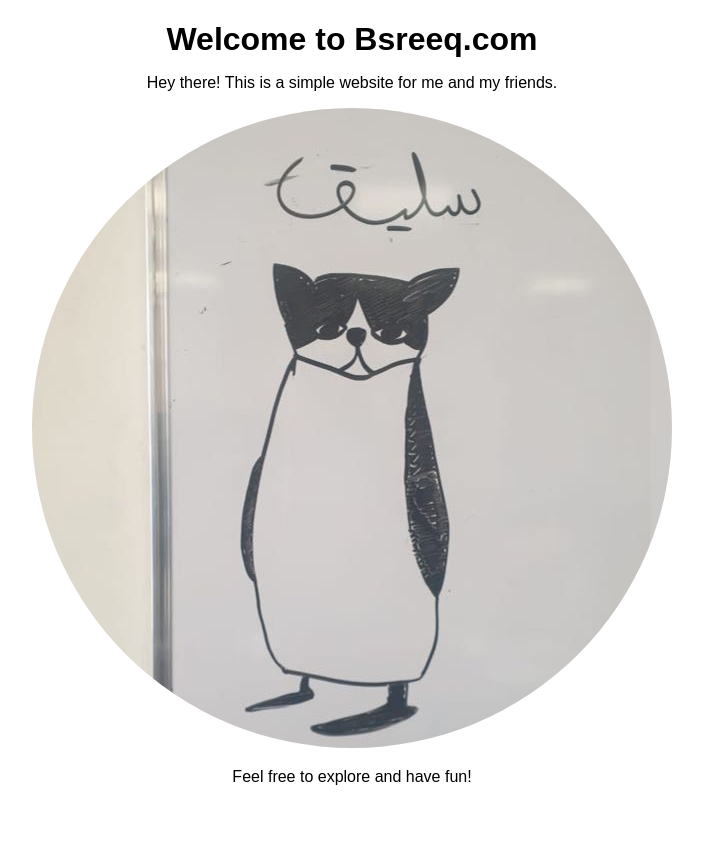
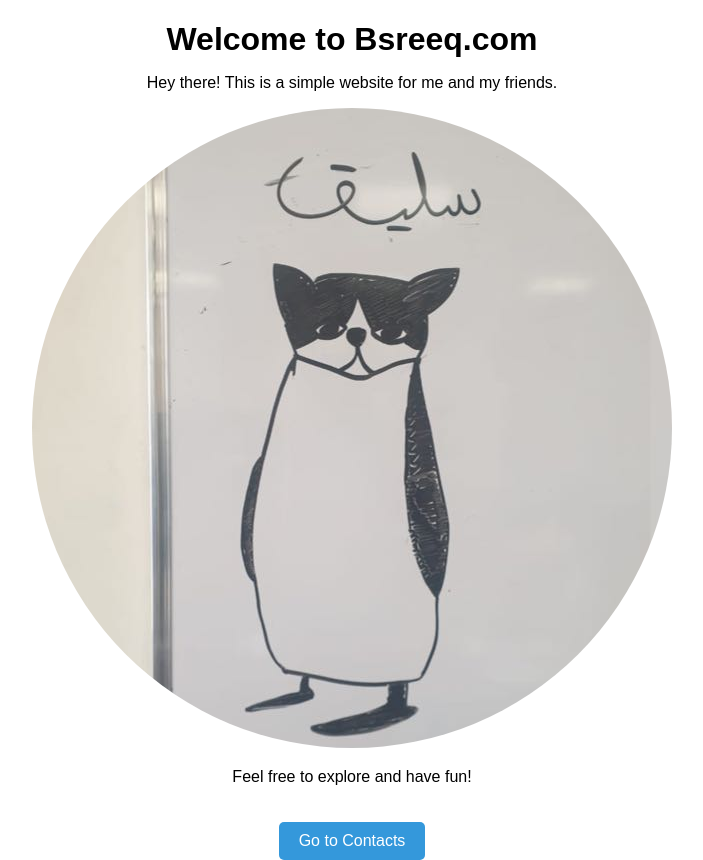
Before and after one commit to Riborn5/bsreeq, a plain HTML site: page index.html in a window 1280 px wide. Shown: the whole page, without its empty margins (288-991 px from the left). Before the commit the page ends 802 px from the top, so only its background shows below. Drawn offline with Linux system fonts and the light colour scheme.

Commit message:
added button for people page

```diff
--- a/index.html
+++ b/index.html
@@ -18,13 +18,30 @@
     img {
       max-width: 100%;
       height: auto;
+      border-radius: 50%;
+    }
+    .btn {
+      display: inline-block;
+      margin-top: 20px;
+      padding: 10px 20px;
+      background-color: #3498db;
+      color: #fff;
+      border: none;
+      border-radius: 5px;
+      cursor: pointer;
+      text-decoration: none;
+      font-size: 16px;
+    }
+    .btn:hover {
+      background-color: #2980b9;
     }
   </style>
 </head>
 <body>
   <h1>Welcome to Bsreeq.com</h1>
   <p>Hey there! This is a simple website for me and my friends.</p>
-  <img style="border-radius: 50%;" src="bsreeq_logo.jpg" alt="A large image" />
+  <img src="bsreeq_logo.jpg" alt="A large image" />
   <p>Feel free to explore and have fun!</p>
+  <a class="btn" href="people.html">Go to Contacts</a>
 </body>
 </html>
```
